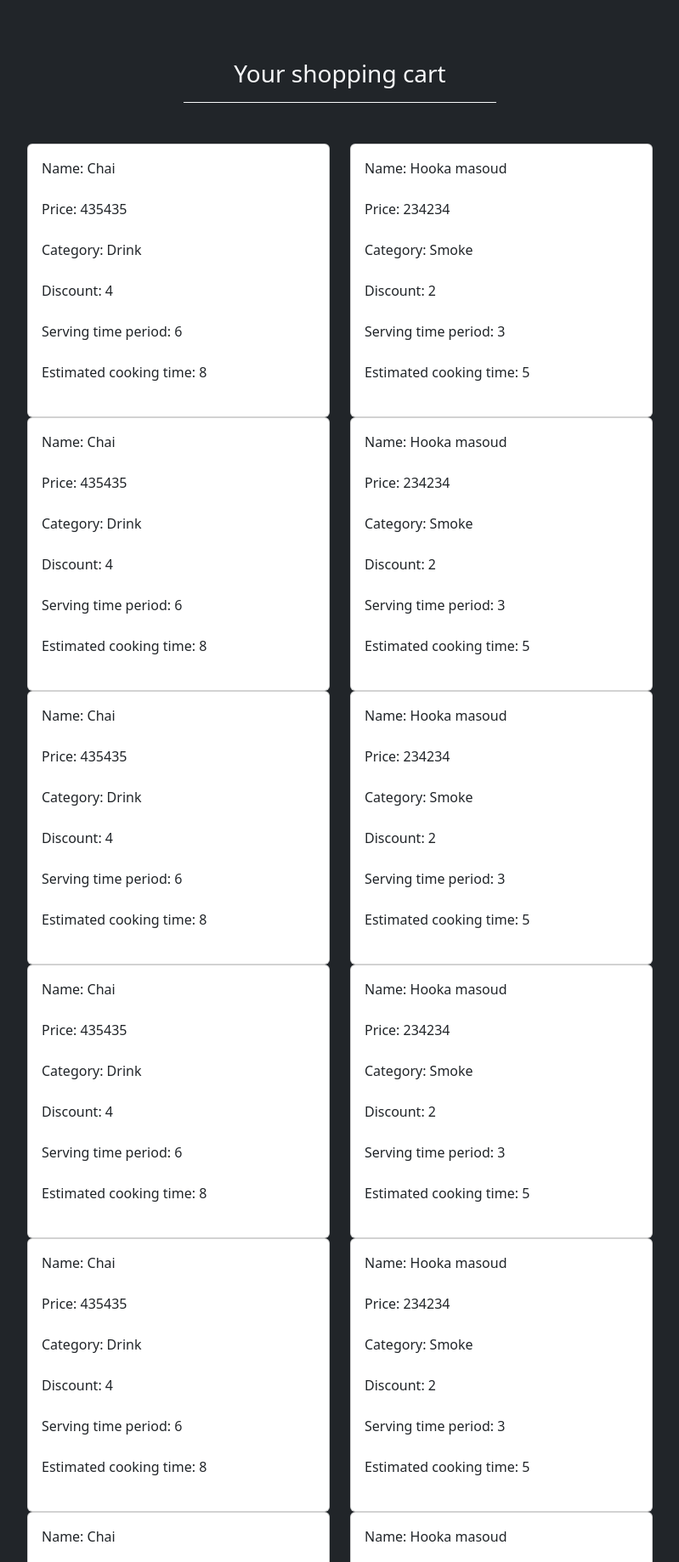
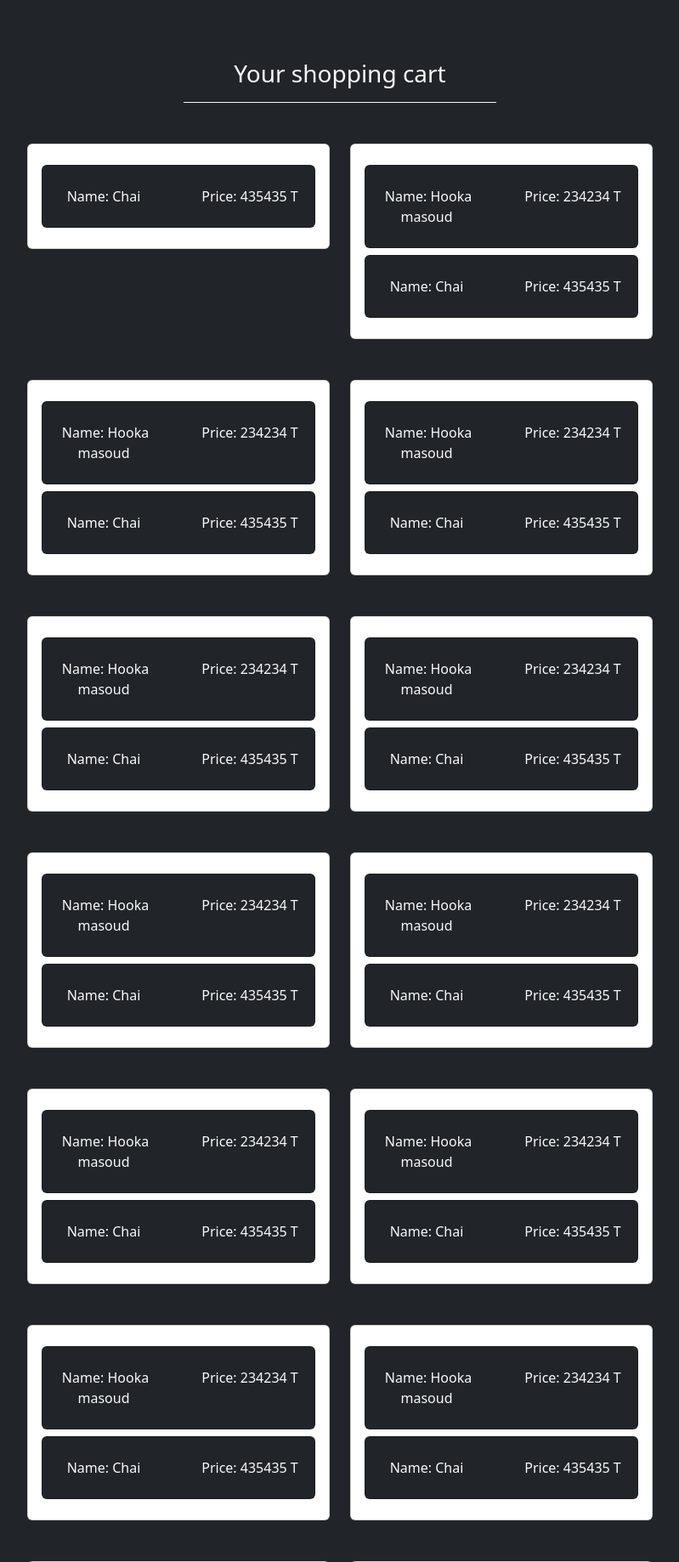
Before and after one commit to mrisis/cafe_survivors_team5, a Flask app: page /profile in a window 1280 px wide. Shown: the part 453-2291 px from the top of the page at 85% size, without its empty margins (430-1229 px from the left). Run offline with Flask 2, Linux system fonts and the light colour scheme; a user stored in the database is signed in; data comes from the database, SQL or seed files in the repository; both versions use the stored data as it was after the commit; some libraries are stand-ins or nearby versions.

Commit message:
Add All | mti

```diff
--- a/back_cafe/MG/cafe/models.py
+++ b/back_cafe/MG/cafe/models.py
@@ -16,6 +16,8 @@ class Users(db.Model, UserMixin):
     email = db.Column(db.String(60), unique=True, nullable=False)
     password = db.Column(db.String(60), nullable=False)
     orders = db.relationship("Orders", backref="user", lazy=True)
+    receipts = db.relationship("Receipts", backref="user", lazy=True)
+
     # tables = db.relationship("Tables", backref="user", lazy=True)
 
     def __repr__(self):
@@ -44,14 +46,8 @@ class Tables(db.Model):
     # users = db.Column(db.Integer, db.ForeignKey("users.id"), nullable=False)
     orders = db.relationship("Orders", backref="table", lazy=True)
 
-
     def __repr__(self):
         return f"{self.__class__.__name__}({self.id} - {self.table_number} - {self.cafe_space_position})"
-
-
-
-
-
 
 
 class Orders(db.Model):
@@ -68,13 +64,13 @@ class Orders(db.Model):
         return f'{self.__class__.__name__}({self.id}, {self.menu_items}, {self.status})'
 
 
-
 class Receipts(db.Model):
     id = db.Column(db.Integer, primary_key=True)
     orders = db.relationship("Orders", backref="receipt", lazy=True)
     total_price = db.Column(db.Integer, nullable=False)
     final_price = db.Column(db.Integer, nullable=False)
     timestamp = db.Column(db.DateTime, default=datetime.datetime.now)
+    users = db.Column(db.Integer, db.ForeignKey("users.id"), nullable=False)
 
     def __repr__(self):
         return f"{self.__class__.__name__}({self.id} - {self.total_price} - {self.final_price} - {self.timestamp})"
--- a/back_cafe/MG/cafe/routes.py
+++ b/back_cafe/MG/cafe/routes.py
@@ -1,9 +1,9 @@
-from flask import render_template, flash, redirect, url_for, request, jsonify, make_response
+from flask import render_template, flash, redirect, url_for, request, jsonify, make_response, Response, session
 from flask_login import login_user, current_user, login_required, logout_user
 
 from cafe import app, bcrypt, db
 from cafe.forms import SignupForm, LoginForm, UpdateProfileForm
-from cafe.models import Users, Menuitems, Orders, Tables , Receipts
+from cafe.models import Users, Menuitems, Orders, Tables, Receipts
 
 
 @app.route('/')
@@ -55,34 +55,31 @@ def logout():
 
 
 @app.route('/order', methods=['POST', 'GET'])
-# @login_required
+@login_required
 def order():
     if request.method == 'POST':
+        session['hello'] = 'world'
         response = request.get_json()
         res = make_response()
         for k, v in response.items():
-            print(k, v)
-            res.set_cookie(k.replace('_',' '), str(v))
+            session[k.replace('_', ' ')] = str(v)
         return res
 
     if request.method == 'GET':
-        req = dict(request.cookies.items())
         total_price = 0
         counter = 0
         orders = []
-        print(req.items())
-        for k, v in req.items():
-            print(k, v)
+        for k, v in session.items():
             item = Menuitems.query.filter_by(name=k).first()
             if item:
                 counter += 1
                 total_price += (item.price - item.discount) * int(v)
-                orders.append(Orders(tables=1, number=int(v), status=False, user=current_user, menuitem=item,receipts=1))
+                orders.append(
+                    Orders(tables=1, number=int(v), status=False, user=current_user, menuitem=item, receipts=1))
 
         return render_template('order.html', orders=orders,
                                total_price=total_price,
-                               counter=counter,
-                               req=req)
+                               counter=counter)
 
 
 @app.route('/menu', methods=['GET', 'POST'])
@@ -112,20 +109,25 @@ def profile():
         form.email.data = current_user.email
         form.phone_number.data = current_user.phone_number
         form.last_name.data = current_user.last_name
-    return render_template("profile.html", form=form, orders=orders)
 
-@app.route('/pay',methods=['POST','GET'])
-@login_required
-def pay():
-    req = dict(request.cookies.items())
-    receipt=Receipts(total_price=100,final_price=200)
-    for k, v in req.items():
-        print(k, v)
-        item = Menuitems.query.filter_by(name=k).first()
-        if item:
-            order=Orders(tables=1, number=int(v), status=True, user=current_user, menuitem=item,receipts=receipt)
-            db.session.add(order)
-            db.session.commit()
+        receipt = Receipts(total_price=100, final_price=200, users=current_user.id)
+        req = session.items()
+        lst = []
+        for k, v in req:
+            item = Menuitems.query.filter_by(name=k).first()
+            if item:
+                order = Orders(tables=1, number=int(v), status=True, user=current_user, menuitem=item, receipt=receipt)
+                db.session.add(order)
+                db.session.commit()
+                lst.append(k)
 
+        d = {}
+        for i in lst:
+            session.pop(i)
+        for i in Receipts.query.filter_by(user=current_user):
+            d[i.id] = []
+            for j in Orders.query.filter_by(user=current_user):
+                if i.id == j.receipts:
+                    d[i.id].append(j)
 
-    return redirect(url_for('profile'))
+    return render_template("profile.html", form=form, orders=d)
--- a/back_cafe/MG/cafe/templates/order.html
+++ b/back_cafe/MG/cafe/templates/order.html
@@ -38,7 +38,6 @@
             }
         }
     </style>
-	<h1 class="text-light">{{ req }}</h1>
     <section class="h-100 h-custom mt-5">
         <div class="container py-5 h-99">
             <div class="row d-flex justify-content-center align-items-center h-100">
@@ -103,7 +102,7 @@
                                                 <input type="text" class="form-control" id="exampleInputEmail1"
                                                        aria-describedby="emailHelp" placeholder="Add address">
                                             </div>
-                                            <a type="button" id="pay-button" href="{{ url_for('pay') }}" class="btn btn-dark btn-block btn-lg"
+                                            <a type="button" id="pay-button" href="{{ url_for('profile') }}" class="btn btn-dark btn-block btn-lg"
                                                     data-mdb-ripple-color="dark">Pay
                                             </a>
                                         </form>
--- a/back_cafe/MG/cafe/templates/profile.html
+++ b/back_cafe/MG/cafe/templates/profile.html
@@ -78,28 +78,28 @@
                             cart</h3>
                         </div>
                         <br>
-                        {% for order in orders %}
+                        {% for order in orders.values() %}
                             <div class="col-md-6">
-                                <div class="card mb-4 mb-md-0">
+                                <div class="card mb-5">
                                     <div class="card-body text-dark">
-                                        <p class="mb-4"><span
-                                                class="font-italic me-1">Name: {{ order.menuitem['name'] }}</span>
-                                        </p>
-                                        <p class="mb-4"><span
-                                                class="font-italic me-1">Price: {{ order.menuitem['price']|int }}</span>
-                                        </p>
-                                        <p class="mb-4"><span
-                                                class="font-italic me-1">Category: {{ order.menuitem['category'] }}</span>
-                                        </p>
-                                        <p class="mb-4"><span
-                                                class="font-italic me-1">Discount: {{ order.menuitem['discount']|int }}</span>
-                                        </p>
-                                        <p class="mb-4"><span
-                                                class="font-italic me-1">Serving time period: {{ order.menuitem['serving_time_period'] }}</span>
-                                        </p>
-                                        <p class="mb-4"><span
-                                                class="font-italic me-1">Estimated cooking time: {{ order.menuitem['estimated_cooking_time'] }}</span>
-                                        </p>
+                                        {% for item in order %}
+                                            <div class="card text-light bg-dark my-2">
+                                                <div class="row d-flex text-center">
+                                                    <div class="col-6">
+                                                        <p class="mb-4 mt-4"><span
+                                                            class="font-italic me-1">Name: {{ item.menuitem['name'] }}</span>
+                                                        </p>
+                                                    </div>
+                                                    <div class="col-6">
+                                                        <p class="mb-4 mt-4"><span
+                                                            class="font-italic me-1">Price: {{ item.menuitem['price']|int }} T</span>
+                                                        </p>
+                                                    </div>
+                                                </div>
+
+                                            </div>
+                                        {% endfor %}
+
                                     </div>
                                 </div>
                             </div>
```
Also changed, not shown: back_cafe/MG/cafe.db (added).
